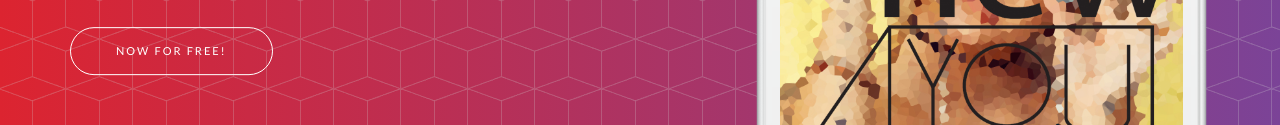
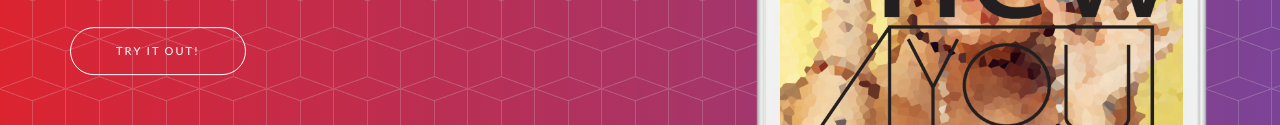
Before and after one commit to nainikaB/Website, a website: page index.html in a window 1280 px wide. Shown: the part 474-599 px from the top of the page. Drawn offline with nearby package versions, Linux system fonts and the light colour scheme; a web font is replaced by a local one.

Commit message:
Update index.html

```diff
--- a/index.html
+++ b/index.html
@@ -74,7 +74,7 @@
                     <div class="header-content">
                         <div class="header-content-inner">
                             <h1>Tired of wearing the wrong size bras? Well look no further, the solution is closer than you think!</h1>
-                            <a href="#download" class="btn btn-outline btn-xl page-scroll"> Now for Free!</a>
+                            <a href="#download" class="btn btn-outline btn-xl page-scroll">Try it out!</a>
                         </div>
                     </div>
                 </div>
```
